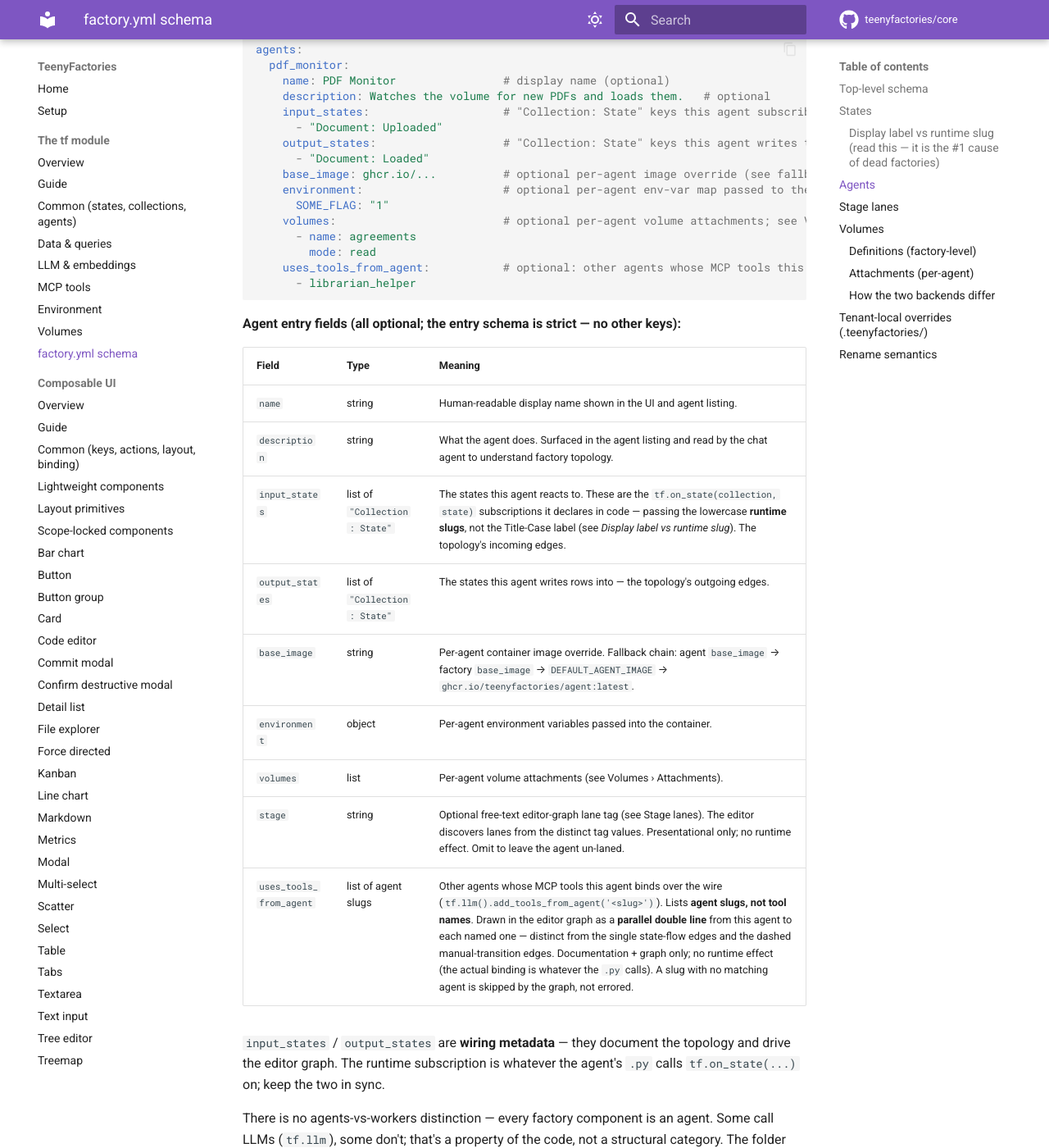
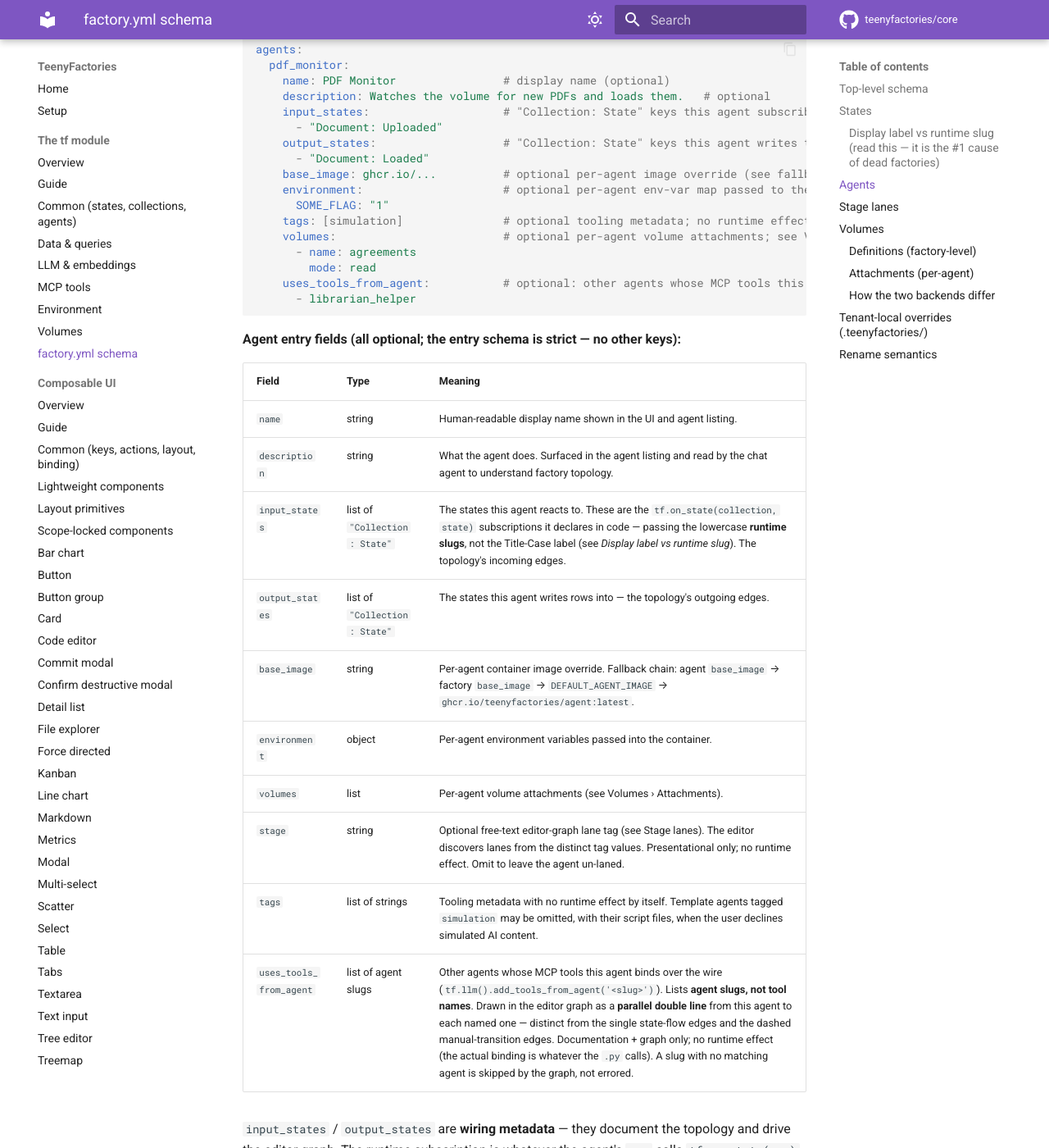
Before and after one commit to teenyfactories/core, an MkDocs documentation site: the page built from docs/reference/factory-yaml.md, in a window 1280 px wide and 1400 px high, scrolled down 3676 px. Shown: the whole window at 82% size. Built offline with MkDocs 1.6.1 and Material for MkDocs 9.7.7, drawn with Linux system fonts in a browser that asks for light colours; comment, search, counter and statistics services are not loaded.

Commit message:
docs(core): document agent tags and dynamic card titles

```diff
--- a/docs/reference/factory-yaml.md
+++ b/docs/reference/factory-yaml.md
@@ -164,6 +164,7 @@
     base_image: ghcr.io/...          # optional per-agent image override (see fallback chain above)
     environment:                     # optional per-agent env-var map passed to the container
       SOME_FLAG: "1"
+    tags: [simulation]               # optional tooling metadata; no runtime effect by itself
     volumes:                         # optional per-agent volume attachments; see Volumes below
       - name: agreements
         mode: read
@@ -183,6 +184,7 @@
 | `environment` | object | Per-agent environment variables passed into the container. |
 | `volumes` | list | Per-agent volume attachments (see Volumes › Attachments). |
 | `stage` | string | Optional free-text editor-graph lane tag (see Stage lanes). The editor discovers lanes from the distinct tag values. Presentational only; no runtime effect. Omit to leave the agent un-laned. |
+| `tags` | list of strings | Tooling metadata with no runtime effect by itself. Template agents tagged `simulation` may be omitted, with their script files, when the user declines simulated AI content. |
 | `uses_tools_from_agent` | list of agent slugs | Other agents whose MCP tools this agent binds over the wire (`tf.llm().add_tools_from_agent('<slug>')`). Lists **agent slugs, not tool names**. Drawn in the editor graph as a **parallel double line** from this agent to each named one — distinct from the single state-flow edges and the dashed manual-transition edges. Documentation + graph only; no runtime effect (the actual binding is whatever the `.py` calls). A slug with no matching agent is skipped by the graph, not errored. |
 
 `input_states` / `output_states` are **wiring metadata** — they document the
```
Also changed, not shown: docs/reference/ui-card.md (+1 -1 lines).
